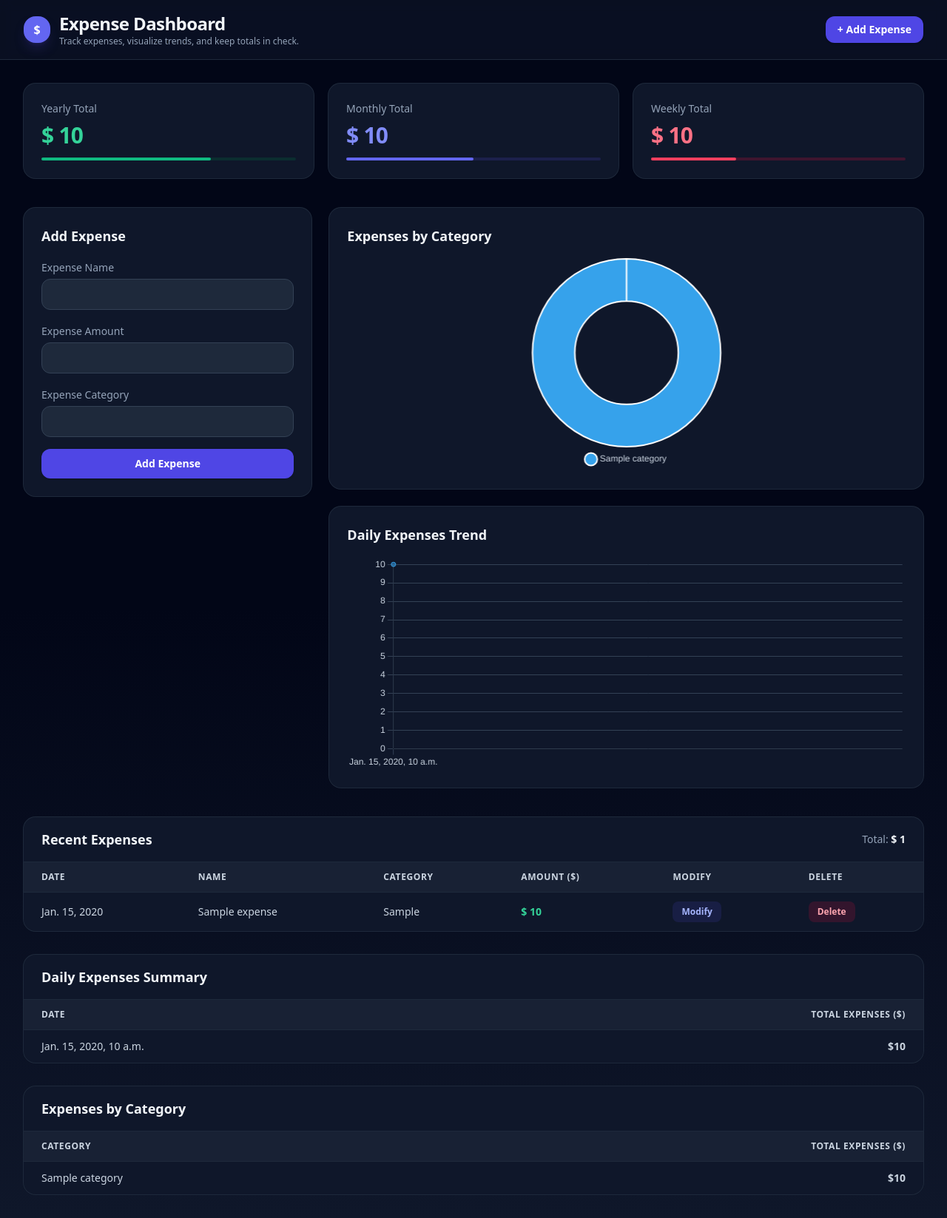
After one commit to KhushbooItIs/Expense-Tracker, a Django app: template tracker/templates/tracker/dark-modern-index.html in a window 1280 px wide. The commit adds this page. Shown: the whole page at 74% size. Run offline with Django 5.2, Linux system fonts and the light colour scheme; tables that the repository leaves empty hold one stand-in row (values such as "Sample post"); the template is opened without the code that fills it: values that come from a table or form of the project are taken from there, most other values are stand-ins (such as "Sample title", 1, 10 or a date in 2020); some libraries are stand-ins or nearby versions.

Commit message:
Charts Added

```diff
--- a/mysite/settings.py
+++ b/mysite/settings.py
@@ -32,6 +32,7 @@ ALLOWED_HOSTS = []
 
 INSTALLED_APPS = [
     'tracker',
+    'django.contrib.humanize',
     'django.contrib.admin',
     'django.contrib.auth',
     'django.contrib.contenttypes',
--- a/tracker/templates/tracker/base.html
+++ b/tracker/templates/tracker/base.html
@@ -5,6 +5,7 @@
     <meta name="viewport" content="width=device-width, initial-scale=1.0">
     <title>Document</title>
     <script src="https://cdn.tailwindcss.com"></script>
+    <script src="https://cdn.jsdelivr.net/npm/chart.js"></script>
 
 </head>
 <body>
--- /dev/null
+++ b/tracker/templates/tracker/dark-modern-index.html
@@ -0,0 +1,457 @@
+{% extends './base.html' %} {% load humanize %} {% block body %}
+
+<!-- Dark Shell -->
+<div
+  class="min-h-screen w-full bg-gradient-to-b from-slate-950 via-slate-950 to-slate-900 text-slate-100"
+>
+  <!-- Header -->
+  <header
+    class="sticky top-0 z-30 backdrop-blur supports-[backdrop-filter]:bg-slate-900/60 bg-slate-900/80 border-b border-slate-800"
+  >
+    <div
+      class="mx-auto max-w-7xl px-4 sm:px-6 lg:px-8 py-4 flex items-center justify-between"
+    >
+      <div class="flex items-center gap-3">
+        <div
+          class="h-9 w-9 rounded-2xl bg-indigo-500 shadow-lg shadow-indigo-900/40 flex items-center justify-center text-white font-bold"
+        >
+          $
+        </div>
+        <div>
+          <h1
+            class="text-xl sm:text-2xl font-bold tracking-tight text-slate-100"
+          >
+            Expense Dashboard
+          </h1>
+          <p class="text-xs text-slate-400 hidden sm:block">
+            Track expenses, visualize trends, and keep totals in check.
+          </p>
+        </div>
+      </div>
+      <div class="hidden sm:flex items-center gap-2">
+        <a
+          href="#add-expense"
+          class="inline-flex items-center rounded-xl bg-indigo-600 px-4 py-2 text-white text-sm font-semibold shadow hover:bg-indigo-700 transition"
+          >+ Add Expense</a
+        >
+      </div>
+    </div>
+  </header>
+
+  <!-- Content Container -->
+  <main class="mx-auto max-w-7xl px-4 sm:px-6 lg:px-8 py-8 space-y-10">
+    <!-- KPI Cards -->
+    <section>
+      <div class="grid grid-cols-1 sm:grid-cols-3 gap-5">
+        <div
+          class="bg-slate-900 rounded-2xl p-6 shadow-sm ring-1 ring-slate-800"
+        >
+          <div class="text-sm font-medium text-slate-400">Yearly Total</div>
+          <div class="mt-2 text-3xl font-bold tracking-tight text-emerald-400">
+            $ {{ yearly_sum|intcomma }}
+          </div>
+          <div class="mt-3 h-1 rounded-full bg-emerald-900/40">
+            <div class="h-1 w-2/3 rounded-full bg-emerald-500"></div>
+          </div>
+        </div>
+        <div
+          class="bg-slate-900 rounded-2xl p-6 shadow-sm ring-1 ring-slate-800"
+        >
+          <div class="text-sm font-medium text-slate-400">Monthly Total</div>
+          <div class="mt-2 text-3xl font-bold tracking-tight text-indigo-400">
+            $ {{ monthly_sum|intcomma }}
+          </div>
+          <div class="mt-3 h-1 rounded-full bg-indigo-900/40">
+            <div class="h-1 w-1/2 rounded-full bg-indigo-500"></div>
+          </div>
+        </div>
+        <div
+          class="bg-slate-900 rounded-2xl p-6 shadow-sm ring-1 ring-slate-800"
+        >
+          <div class="text-sm font-medium text-slate-400">Weekly Total</div>
+          <div class="mt-2 text-3xl font-bold tracking-tight text-rose-400">
+            $ {{ weekly_sum|intcomma }}
+          </div>
+          <div class="mt-3 h-1 rounded-full bg-rose-900/40">
+            <div class="h-1 w-1/3 rounded-full bg-rose-500"></div>
+          </div>
+        </div>
+      </div>
+    </section>
+
+    <!-- Add Expense + Charts -->
+    <section class="grid grid-cols-1 lg:grid-cols-3 gap-6">
+      <!-- Add Expense Card -->
+      <div id="add-expense" class="lg:col-span-1">
+        <div
+          class="bg-slate-900 rounded-2xl shadow-sm ring-1 ring-slate-800 p-6"
+        >
+          <h2 class="text-lg font-semibold text-slate-100 mb-4">Add Expense</h2>
+          <form action="" method="POST" class="space-y-4">
+            {% csrf_token %}
+
+            <div class="space-y-1">
+              <label for="name" class="text-sm text-slate-400"
+                >Expense Name</label
+              >
+              <div>{{ expense_form.name }}</div>
+            </div>
+
+            <div class="space-y-1">
+              <label for="amount" class="text-sm text-slate-400"
+                >Expense Amount</label
+              >
+              <div>{{ expense_form.amount }}</div>
+            </div>
+
+            <div class="space-y-1">
+              <label for="category" class="text-sm text-slate-400"
+                >Expense Category</label
+              >
+              <div>{{ expense_form.category }}</div>
+            </div>
+
+            <button
+              type="submit"
+              class="w-full inline-flex items-center justify-center rounded-xl bg-indigo-600 px-4 py-2.5 text-white text-sm font-semibold shadow hover:bg-indigo-700 transition"
+            >
+              Add Expense
+            </button>
+          </form>
+          <!-- Apply Tailwind classes to Django-rendered widgets without changing forms.py -->
+          <script>
+            (function styleDjangoWidgets() {
+              const selectors = ["input", "select", "textarea"];
+              document.querySelectorAll(selectors.join(","))?.forEach((el) => {
+                el.classList.add(
+                  "w-full",
+                  "rounded-xl",
+                  "border",
+                  "border-slate-700",
+                  "bg-slate-800",
+                  "px-3",
+                  "py-2.5",
+                  "text-sm",
+                  "text-slate-100",
+                  "placeholder-slate-400",
+                  "focus:outline-none",
+                  "focus:ring-2",
+                  "focus:ring-indigo-500",
+                  "focus:border-indigo-500"
+                );
+              });
+            })();
+          </script>
+        </div>
+      </div>
+
+      <!-- Charts Card -->
+      <div class="lg:col-span-2 grid grid-cols-1 gap-6">
+        <div
+          class="bg-slate-900 rounded-2xl shadow-sm ring-1 ring-slate-800 p-6"
+        >
+          <div class="flex items-center justify-between mb-4">
+            <h3 class="text-lg font-semibold text-slate-100">
+              Expenses by Category
+            </h3>
+          </div>
+          <div class="relative h-72">
+            <canvas id="chartCategory" class="w-full h-full"></canvas>
+          </div>
+        </div>
+        <div
+          class="bg-slate-900 rounded-2xl shadow-sm ring-1 ring-slate-800 p-6"
+        >
+          <div class="flex items-center justify-between mb-4">
+            <h3 class="text-lg font-semibold text-slate-100">
+              Daily Expenses Trend
+            </h3>
+          </div>
+          <div class="relative h-72">
+            <canvas id="chartDaily" class="w-full h-full"></canvas>
+          </div>
+        </div>
+      </div>
+    </section>
+
+    <!-- Tables -->
+    <section class="space-y-8">
+      <!-- Expenses Table -->
+      <div
+        class="bg-slate-900 rounded-2xl shadow-sm ring-1 ring-slate-800 overflow-hidden"
+      >
+        <div
+          class="px-6 py-4 flex items-center justify-between border-b border-slate-800"
+        >
+          <h2 class="text-lg font-semibold text-slate-100">Recent Expenses</h2>
+          <span class="text-sm text-slate-400"
+            >Total:
+            <span class="font-semibold text-slate-100"
+              >$ {{ total_expenses|intcomma }}</span
+            ></span
+          >
+        </div>
+        <div class="overflow-x-auto">
+          <table class="min-w-full divide-y divide-slate-800">
+            <thead class="bg-slate-800/60">
+              <tr
+                class="text-left text-xs font-semibold uppercase tracking-wider text-slate-300"
+              >
+                <th class="px-6 py-3">Date</th>
+                <th class="px-6 py-3">Name</th>
+                <th class="px-6 py-3">Category</th>
+                <th class="px-6 py-3">Amount ($)</th>
+                <th class="px-6 py-3">Modify</th>
+                <th class="px-6 py-3">Delete</th>
+              </tr>
+            </thead>
+            <tbody class="divide-y divide-slate-800 text-sm text-slate-300">
+              {% for expense in expenses %}
+              <tr class="hover:bg-slate-800/60">
+                <td class="px-6 py-3 whitespace-nowrap">{{ expense.date }}</td>
+                <td class="px-6 py-3">{{ expense.name }}</td>
+                <td class="px-6 py-3">{{ expense.category }}</td>
+                <td class="px-6 py-3 font-semibold text-emerald-400">
+                  $ {{ expense.amount|intcomma }}
+                </td>
+                <td class="px-6 py-3">
+                  <a
+                    href="{% url 'edit' expense.id %}"
+                    class="inline-flex items-center rounded-lg px-3 py-1.5 bg-indigo-900/30 text-indigo-300 hover:bg-indigo-900/40 text-xs font-semibold"
+                    >Modify</a
+                  >
+                </td>
+                <td class="px-6 py-3">
+                  <form
+                    action="{% url 'delete' expense.id %}"
+                    method="POST"
+                    class="inline"
+                  >
+                    {% csrf_token %}
+                    <button
+                      type="submit"
+                      class="inline-flex items-center rounded-lg px-3 py-1.5 bg-rose-900/30 text-rose-300 hover:bg-rose-900/40 text-xs font-semibold"
+                    >
+                      Delete
+                    </button>
+                  </form>
+                </td>
+              </tr>
+              {% empty %}
+              <tr>
+                <td colspan="6" class="px-6 py-6 text-center text-slate-400">
+                  No expenses recorded yet.
+                </td>
+              </tr>
+              {% endfor %}
+            </tbody>
+          </table>
+        </div>
+      </div>
+
+      <!-- Daily Sums Table -->
+      <div
+        class="bg-slate-900 rounded-2xl shadow-sm ring-1 ring-slate-800 overflow-hidden"
+      >
+        <div class="px-6 py-4 border-b border-slate-800">
+          <h2 class="text-lg font-semibold text-slate-100">
+            Daily Expenses Summary
+          </h2>
+        </div>
+        <div class="overflow-x-auto">
+          <table id="daily-sums" class="min-w-full divide-y divide-slate-800">
+            <thead class="bg-slate-800/60">
+              <tr
+                class="text-left text-xs font-semibold uppercase tracking-wider text-slate-300"
+              >
+                <th class="px-6 py-3">Date</th>
+                <th class="px-6 py-3 text-right">Total Expenses ($)</th>
+              </tr>
+            </thead>
+            <tbody class="divide-y divide-slate-800 text-sm text-slate-300">
+              {% for entry in daily_sum %}
+              <tr class="hover:bg-slate-800/60">
+                <td class="px-6 py-3">{{ entry.date }}</td>
+                <td class="px-6 py-3 text-right font-semibold">
+                  ${{ entry.total|intcomma }}
+                </td>
+              </tr>
+              {% empty %}
+              <tr>
+                <td colspan="2" class="px-6 py-6 text-center text-slate-400">
+                  No expenses data available.
+                </td>
+              </tr>
+              {% endfor %}
+            </tbody>
+          </table>
+        </div>
+      </div>
+
+      <!-- expenses by Category Table -->
+      <div
+        class="bg-slate-900 rounded-2xl shadow-sm ring-1 ring-slate-800 overflow-hidden"
+      >
+        <div class="px-6 py-4 border-b border-slate-800">
+          <h2 class="text-lg font-semibold text-slate-100">
+            Expenses by Category
+          </h2>
+        </div>
+        <div class="overflow-x-auto">
+          <table id="cat-table" class="min-w-full divide-y divide-slate-800">
+            <thead class="bg-slate-800/60">
+              <tr
+                class="text-left text-xs font-semibold uppercase tracking-wider text-slate-300"
+              >
+                <th class="px-6 py-3">Category</th>
+                <th class="px-6 py-3 text-right">Total expenses ($)</th>
+              </tr>
+            </thead>
+            <tbody class="divide-y divide-slate-800 text-sm text-slate-300">
+              {% for entry in categorical_sums %}
+              <tr class="hover:bg-slate-800/60">
+                <td id="cat" class="px-6 py-3">{{ entry.category }}</td>
+                <td id="sum" class="px-6 py-3 text-right font-semibold">
+                  ${{ entry.total|intcomma }}
+                </td>
+              </tr>
+              {% empty %}
+              <tr>
+                <td colspan="2" class="px-6 py-6 text-center text-slate-400">
+                  No expenses data available.
+                </td>
+              </tr>
+              {% endfor %}
+            </tbody>
+          </table>
+        </div>
+      </div>
+    </section>
+  </main>
+</div>
+
+<!-- Chart.js -->
+<script src="https://cdn.jsdelivr.net/npm/chart.js"></script>
+<script>
+  document.addEventListener("DOMContentLoaded", function () {
+    // ==== Dark Mode defaults for Chart.js ====
+    if (window.Chart) {
+      Chart.defaults.color = "#cbd5e1"; // slate-300
+    }
+    const gridColor = "#334155"; // slate-700
+
+    // Read Category table -> arrays
+    const catTable = document.getElementById("cat-table");
+    const cats = [];
+    const catexpenses = [];
+    if (catTable) {
+      const cells = catTable.querySelectorAll("tbody td");
+      for (let i = 0; i < cells.length; i += 2) {
+        const cat = cells[i].innerText.trim();
+        const raw = cells[i + 1]?.innerText || "0";
+        const val = parseFloat(raw.replace(/[^\d.-]/g, "")) || 0;
+        if (cat) {
+          cats.push(cat);
+          catexpenses.push(val);
+        }
+      }
+    }
+
+    // Read Daily sums table -> arrays
+    const dailyTable = document.getElementById("daily-sums");
+    const dates = [];
+    const dailyexpenses = [];
+    if (dailyTable) {
+      const rows = dailyTable.querySelectorAll("tbody tr");
+      rows.forEach((r) => {
+        const tds = r.querySelectorAll("td");
+        if (tds.length >= 2) {
+          dates.push(tds[0].innerText.trim());
+          const raw = tds[1].innerText || "0";
+          dailyexpenses.push(parseFloat(raw.replace(/[^\d.-]/g, "")) || 0);
+        }
+      });
+    }
+
+    const elCat = document.getElementById("chartCategory");
+    const elDaily = document.getElementById("chartDaily");
+
+    if (elCat && cats.length) {
+      window.__charts = window.__charts || {};
+      if (window.__charts.chartCategory) {
+        try {
+          window.__charts.chartCategory.destroy();
+        } catch (e) {}
+      }
+      window.__charts.chartCategory = new Chart(elCat, {
+        type: "doughnut",
+        data: { labels: cats, datasets: [{ data: catexpenses }] },
+        options: {
+          plugins: {
+            legend: { position: "bottom", labels: { usePointStyle: true } },
+            tooltip: {
+              callbacks: {
+                label: (ctx) => `${ctx.label}: $${ctx.parsed.toLocaleString()}`,
+              },
+            },
+          },
+          cutout: "55%",
+          responsive: true,
+          maintainAspectRatio: false,
+        },
+      });
+    } else if (elCat) {
+      elCat.parentElement.innerHTML =
+        '<p class="text-sm text-slate-400">Not enough data to render category chart.</p>';
+    }
+
+    if (elDaily && dates.length) {
+      window.__charts = window.__charts || {};
+      if (window.__charts.chartDaily) {
+        try {
+          window.__charts.chartDaily.destroy();
+        } catch (e) {}
+      }
+      window.__charts.chartDaily = new Chart(elDaily, {
+        type: "line",
+        data: {
+          labels: dates,
+          datasets: [
+            {
+              label: "Daily Expenses",
+              data: dailyexpenses,
+              tension: 0.35,
+              pointRadius: 3,
+              fill: false,
+            },
+          ],
+        },
+        options: {
+          scales: {
+            x: { ticks: { color: "#cbd5e1" }, grid: { color: gridColor } },
+            y: {
+              beginAtZero: true,
+              ticks: { color: "#cbd5e1" },
+              grid: { color: gridColor },
+            },
+          },
+          plugins: {
+            legend: { display: false },
+            tooltip: {
+              callbacks: {
+                label: (ctx) => `$${ctx.parsed.y.toLocaleString()}`,
+              },
+            },
+          },
+          responsive: true,
+          maintainAspectRatio: false,
+        },
+      });
+    } else if (elDaily) {
+      elDaily.parentElement.innerHTML =
+        '<p class="text-sm text-slate-400">Not enough data to render daily trend.</p>';
+    }
+  });
+</script>
+
+{% endblock %}
```
Also changed, not shown: tracker/templates/tracker/index.html (+110 -2 lines), tracker/templates/tracker/modern-edit.html (added, +146 -0 lines), tracker/views.py (+18 -7 lines).
